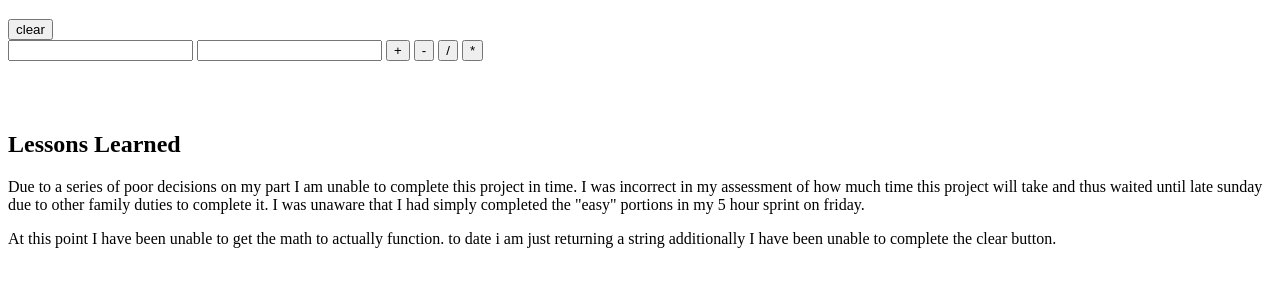
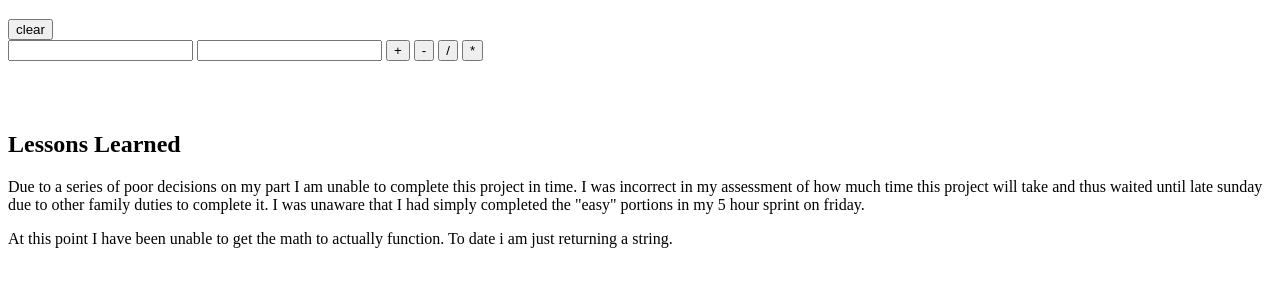
Before and after one commit to AlexMJung/weekend-challenge-2, a plain HTML site: page public/index.html in a window 1280 px wide. Shown: the part 61-348 px from the top of the page. Drawn offline with Linux system fonts and the light colour scheme.

```diff
--- a/public/index.html
+++ b/public/index.html
@@ -45,8 +45,7 @@
             portions in my 5 hour sprint on friday.</p>
 
             <p>At this point I have been unable to get the math to
-                actually function. to date i am just returning a string
-                additionally I have been unable to complete the clear button.
+                actually function. To date i am just returning a string.
             </p>
         </div>
 </body>
```
